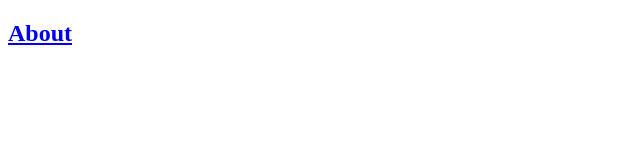
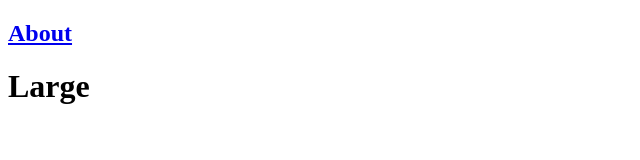
Before and after one commit to Becka7/My-PIzza-place-, a plain HTML site: page index.html in a window 1280 px wide. Shown: the whole page, without its empty margins (0-640 px from the left). Drawn offline with Linux system fonts and the light colour scheme; files whose address does not match are found by name.

```diff
--- a/index.html
+++ b/index.html
@@ -16,6 +16,7 @@
     </nav>
         </div>
     <div class="container">
+                    <h1>Large</h1>
 
     </div>
 </body>
```
